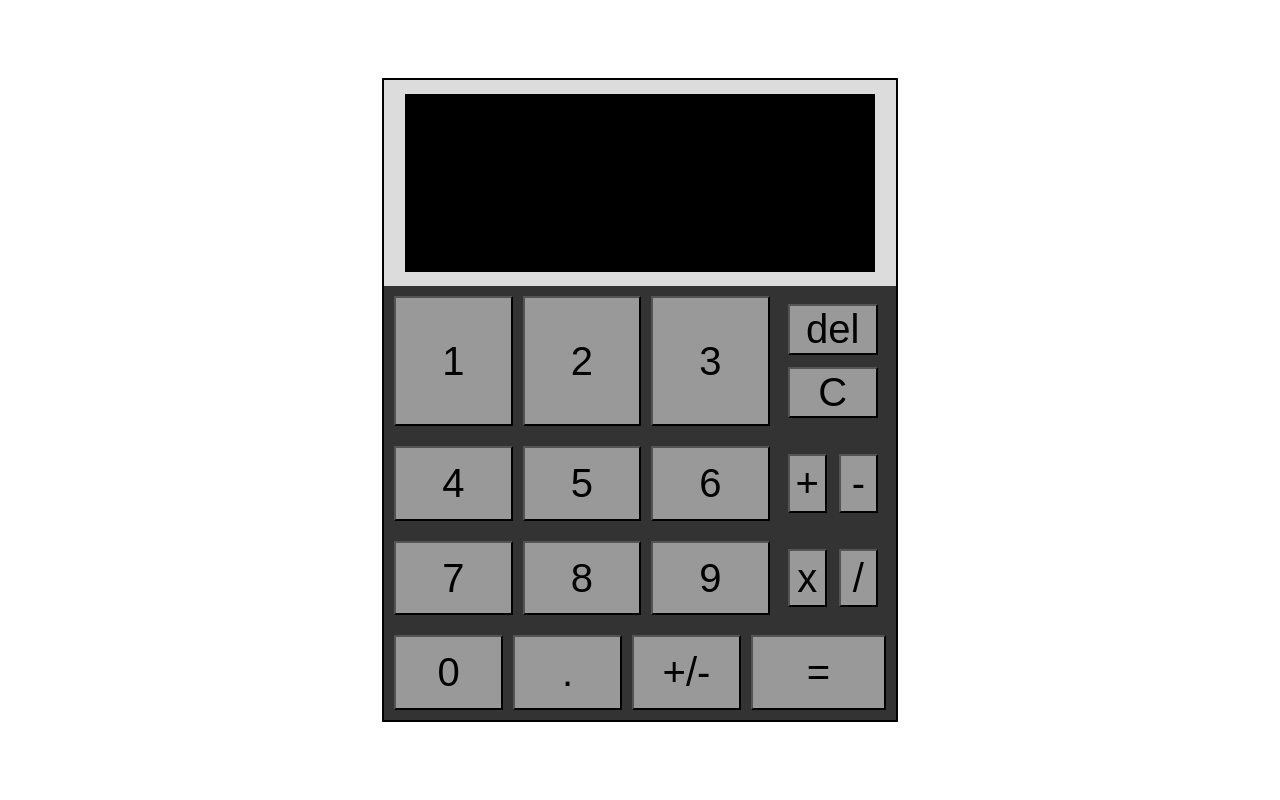
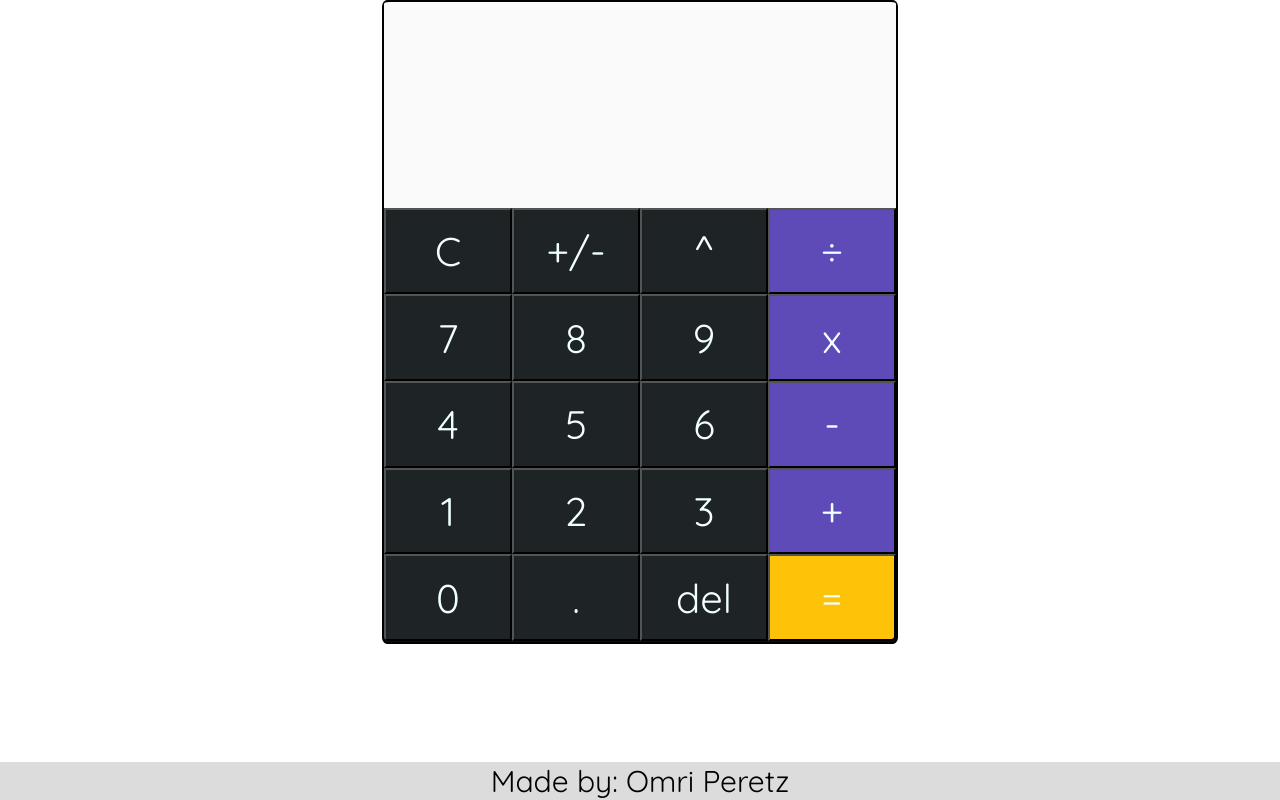
Before and after one commit to Trooped/Calculator_Web_App, a plain HTML site: page index.html in a window 1280 px wide. Drawn offline with Linux system fonts and the light colour scheme.

Commit message:
Style overhaul! looks modern and beautiful now, will add a few more functionalities and style updates next.

```diff
--- a/index.html
+++ b/index.html
@@ -4,6 +4,10 @@
     <meta charset="UTF-8">
     <meta http-equiv="X-UA-Compatible" content="IE=edge">
     <meta name="viewport" content="width=device-width, initial-scale=1.0">
+
+    <link rel="preconnect" href="https://fonts.googleapis.com">
+    <link rel="preconnect" href="https://fonts.gstatic.com" crossorigin>
+    <link href="https://fonts.googleapis.com/css2?family=Quicksand&display=swap" rel="stylesheet">
     <link rel="stylesheet" href="style.css">
     <script type="text/javascript" src="script.js" defer></script>
     <title>Document</title>
@@ -11,49 +15,46 @@
 <body>
     <div class="container">
         <div class="calc">
-            <div class="top-section">
-                <div id="screen"></div>
+            <div id="screen" class="top-section">
+
             </div>
             <div class="bottom-section">
                 <!-- Rows for buttons -->
                 <div class="row">
-                    <button class="click-button" data-key="1">1</button>
-                    <button class="click-button" data-key="2">2</button>
-                    <button class="click-button" data-key="3">3</button>
-                    <div id="topSmall" class="small-buttons">
-                        <button id="delete" data-key="backspace">del</button>
-                        <button id="clear">C</button>
-                    </div>
-
+                    <button class="buttonDark " id="clear">C</button>
+                    <button class="click-button buttonDark neg">+/-</button>
+                    <button class="click-button buttonDark ">^</button>
+                    <button class="click-button buttonPurple operation" data-key="/">÷</button>
                 </div>
                 <div class="row">
-                    <button class="click-button" data-key="4">4</button>
-                    <button class="click-button" data-key="5">5</button>
-                    <button class="click-button" data-key="6">6</button>
-                    <div class="small-buttons">
-                        <button class="click-button operation" data-key="+">+</button>
-                        <button class="click-button sign" data-key="-">-</button>
-                    </div>
+                        <button class="click-button buttonDark " data-key="7">7</button>
+                        <button class="click-button buttonDark " data-key="8">8</button>
+                        <button class="click-button buttonDark " data-key="9">9</button>
+                        <button class="click-button buttonPurple operation" data-key="*" data-key="x">x</button>
                 </div>
                 <div class="row">
-                    <button class="click-button" data-key="7">7</button>
-                    <button class="click-button" data-key="8">8</button>
-                    <button class="click-button" data-key="9">9</button>
-                    <div class="small-buttons">
-                        <button class="click-button operation" data-key="*" data-key="x">x</button>
-                        <button class="click-button operation" data-key="/">/</button>
-                    </div>
+                    <button class="click-button buttonDark " data-key="4">4</button>
+                    <button class="click-button buttonDark " data-key="5">5</button>
+                    <button class="click-button buttonDark " data-key="6">6</button>
+                    <button class="click-button buttonPurple sign" data-key="-">-</button>
                 </div>
                 <div class="row">
-                    <div class="large-button">
-                        <button class="click-button" data-key="0">0</button>
-                        <button class="click-button dot" data-key=".">.</button>
-                        <button class="click-button neg">+/-</button>
-                    </div>
-                    <button id="equals" data-key="Enter">=</button>
+                    <button class="click-button buttonDark " data-key="1">1</button>
+                    <button class="click-button buttonDark " data-key="2">2</button>
+                    <button class="click-button buttonDark " data-key="3">3</button>
+                    <button class="click-button buttonPurple operation" data-key="+">+</button>
+                </div>
+                <div class="row bottomRow">
+                    <button class="click-button buttonDark" id="zero" data-key="0">0</button>
+                    <button class="click-button buttonDark  dot" data-key=".">.</button>
+                    <button class="buttonDark " id="delete" data-key="backspace">del</button>
+                    <button class="buttonYellow" id="equals" data-key="Enter">=</button>
                 </div>
             </div>
         </div>
     </div>
+    <div class="footer">
+        <div class="footer-text">Made by: Omri Peretz</div>
+    </div>
 </body>
 </html>
--- a/style.css
+++ b/style.css
@@ -1,10 +1,9 @@
 body, html {
-    height: 100%;
+    min-height: 100vh;
     margin: 0;
     display: flex;
-    justify-content: center;
-    align-items: center;
-    font-family: Cambria, Cochin, Georgia, Times, 'Times New Roman', serif;
+    flex-direction: column;
+    font-family: 'Quicksand', sans-serif;
 }
 
 .container {
@@ -17,73 +16,98 @@ body, html {
 .calc {
     display: flex;
     flex-direction: column;
-    width: 40vw; /* 50% of the viewport width */
-    height: 50vw; /* 80% of the viewport height */
+    width: 40vw; /* 40% of the viewport width */
+    height: 50vw; /* 50% of the viewport height */
     border: 2px solid black;
-    background-color: #333333;
+    background-color: #0c0d0e;
+    border-top-right-radius: 1%;
+    border-top-left-radius: 1%;
+    border-bottom-left-radius: 1%;
+    border-bottom-right-radius: 1%;
 }
 
 .top-section {
     display: flex;
+    border-top-right-radius: 1%;
+    border-top-left-radius: 1%;
     padding-bottom: 10px;
     padding-top:10px;
     flex: 30%;
-    background-color: #DCDCDC; /* Example color */
-    justify-content: center;
-    align-items: center;
+    background-color: #fafafa; /* Example color */
+    justify-content:right;
+    align-items:center;
+    text-align: right;
+    font-size: 85px;
 }
 
-#screen{
-    width: 90%; /* 90% of parent's width */
-    height: 90%; /* 90% of parent's height */
-    background-color: black; /* Black background for the screen */
-    color: #F5FFFA; /* Text color, if you have text */
-    margin: auto;
-    font-size: 85px;
-    text-align: right;
-    padding: 5px;
-}
 
 .bottom-section {
     flex: 70%;
     display: flex;
     flex-direction: column;
+    margin-bottom: 1px;
+    font-family: 'Quicksand', sans-serif;
+    border-bottom-left-radius: 1%;
+    border-bottom-right-radius: 1%;
 }
 
 .row {
     display: flex;
     flex: 1;
-    padding: 5px;
 }
 
 button {
-    flex: 1;
-    margin: 5px;
-    background-color: #999999;
+    flex:1;
     font-size: 40px;
+    color:azure;
+    justify-content: center;
+    align-items: center;
+    font-family: 'Quicksand', sans-serif;
 }
 
-.small-buttons {
-    display: flex;
-    flex: 1;
-    margin: 2px;
-    padding: 1%;
+.buttonPurple{
+    background-color: #5f4bb7;
 }
 
-.small-buttons button {
-    flex: 1;
-    margin: 6px;
-}
-#topSmall{
-    flex-direction: column;
+.buttonYellow#equals{
+    background-color: #fec208;
+    border-bottom-right-radius: 5%;
 }
 
-.large-button {
-    flex: 3;
-    display: flex;
+#zero{
+    border-bottom-left-radius: 5%;
+}
+
+.buttonDark {
+    background-color: #1e2326;
+    background-size: auto 150%;
+    background-position: 0 100%;
+    &:hover {background-position: 0 50%;}
+
+    &:active {
+      color: #DCDCDC;
+      background-position: 0 50%;
+      background: #333333;
+      box-shadow: inset 0 2px 3px rgba(black, .5), 0 1px 1px rgba(white, .1);
+
+    .icon:before {
+        color: #111;
+        text-shadow: 0 1px rgba(white, .1);
+      }
+    }
+
 }
 
 
-.large-button button {
-    flex: 1;
+.footer{
+    display: flex;
+    margin-top: auto;
+    flex-shrink: 5;
+    background-color: #DCDCDC;
+    align-items: center;
+    justify-content: center;
 }
+
+.footer-text{
+    font-size: 30px;
+}
```
